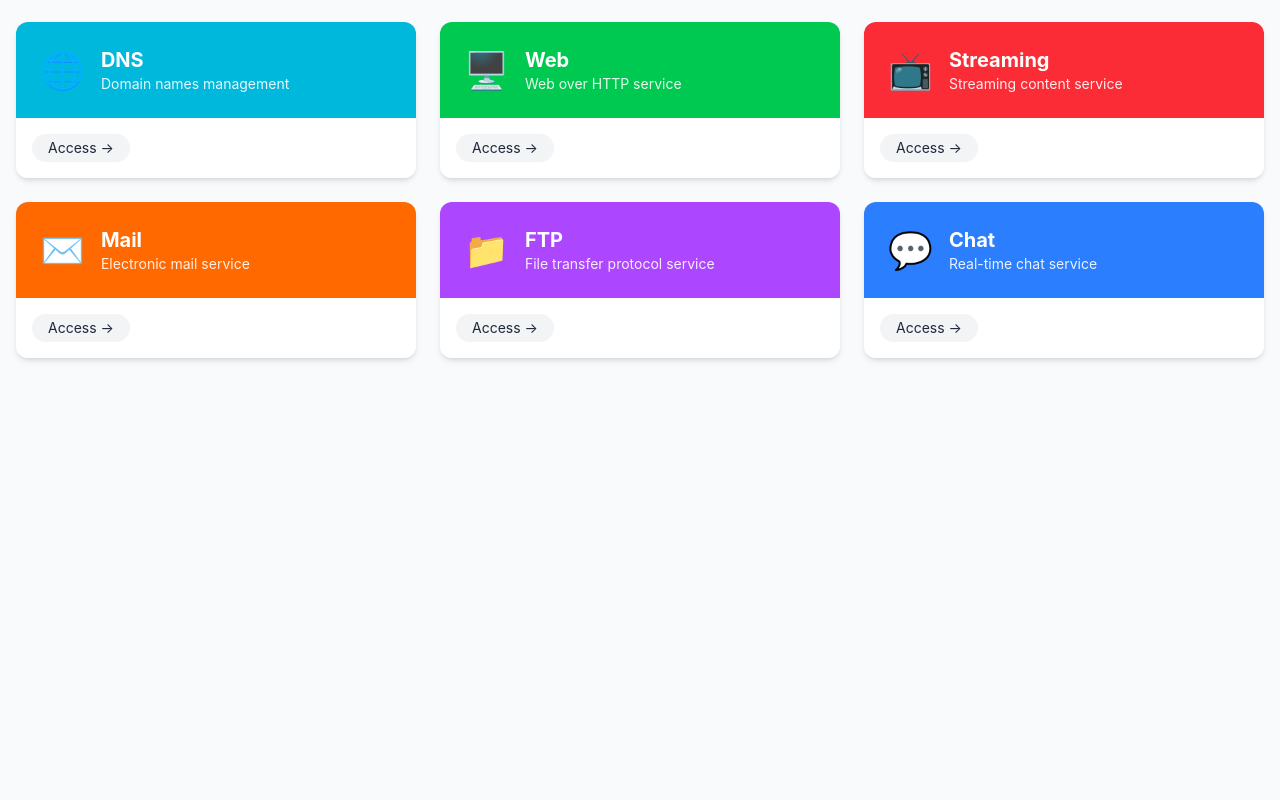
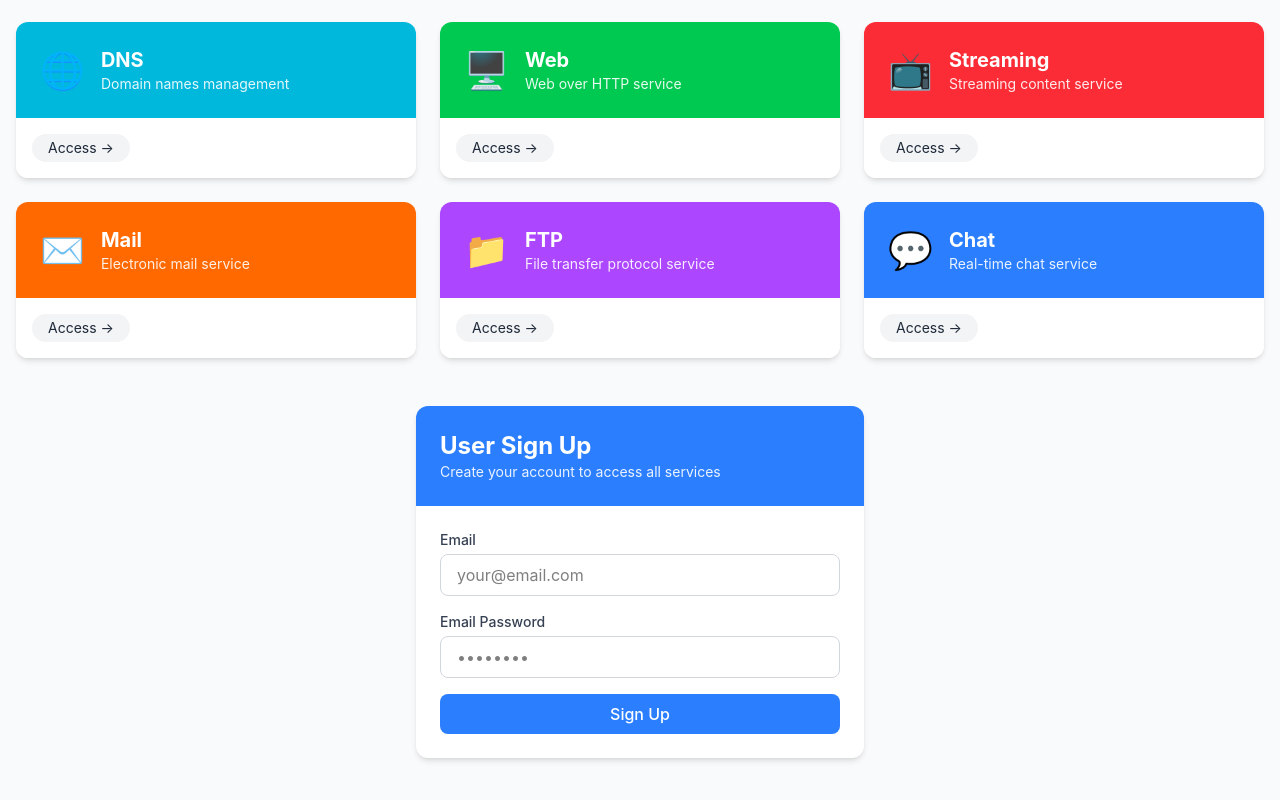
Before and after one commit to HakkinDavid/multiprotocol-server-app, a SvelteKit app in the folder frontend/: page / in a window 1280 px wide. Shown: the part 266-1066 px from the top of the page. Before the commit the page ends 1032 px from the top, so only its background shows below. Built offline with nearby package versions, Linux system fonts and the light colour scheme.

Commit message:
Create user registration and use it to send emails

```diff
--- a/frontend/src/routes/+page.svelte
+++ b/frontend/src/routes/+page.svelte
@@ -2,6 +2,7 @@
 	import Header from '$lib/components/Header.svelte';
 	import Footer from '$lib/components/Footer.svelte';
 	import { goto } from '$app/navigation';
+	import { browser } from '$app/environment';
 
 	const services = [
 		{
@@ -53,6 +54,30 @@
 			description: 'Real-time chat service'
 		}
 	];
+
+	let email = '';
+	let password = '';
+	let message = '';
+
+	async function handleSubmit() {
+		try {
+			const response = await fetch('http://localhost:8000/register', {
+				method: 'POST',
+				headers: {
+					'Content-Type': 'application/json'
+				},
+				body: JSON.stringify({ email, password })
+			});
+			const data = await response.json();
+			message = data.message;
+			// Guardar el email en una cookie
+			if (browser) {
+				document.cookie = `userEmail=${email}; path=/; max-age=31536000`; // 1 año
+			}
+		} catch (error) {
+			message = 'Error registering user: ' + (error instanceof Error ? error.message : String(error));
+		}
+	}
 </script>
 
 <Header title="Multiprotocol Server App" />
@@ -90,6 +115,50 @@
 			</div>
 		{/each}
 	</div>
+
+	<div class="mt-12 max-w-md mx-auto bg-white rounded-xl shadow-md overflow-hidden">
+		<div class="bg-blue-500 p-6 text-white">
+			<h2 class="text-2xl font-bold">User Sign Up</h2>
+			<p class="text-sm opacity-90">Create your account to access all services</p>
+		</div>
+		<div class="p-6">
+			<form on:submit|preventDefault={handleSubmit} class="space-y-4">
+				<div>
+					<label for="email" class="block text-sm font-medium text-gray-700 mb-1">Email</label>
+					<input
+						type="email"
+						id="email"
+						bind:value={email}
+						required
+						class="w-full px-4 py-2 border border-gray-300 rounded-lg focus:ring-2 focus:ring-blue-500 focus:border-blue-500 outline-none transition-colors"
+						placeholder="your@email.com"
+					/>
+				</div>
+				<div>
+					<label for="password" class="block text-sm font-medium text-gray-700 mb-1">Email Password</label>
+					<input
+						type="password"
+						id="password"
+						bind:value={password}
+						required
+						class="w-full px-4 py-2 border border-gray-300 rounded-lg focus:ring-2 focus:ring-blue-500 focus:border-blue-500 outline-none transition-colors"
+						placeholder="••••••••"
+					/>
+				</div>
+				<button
+					type="submit"
+					class="w-full bg-blue-500 text-white py-2 px-4 rounded-lg hover:bg-blue-600 transition-colors font-medium"
+				>
+					Sign Up
+				</button>
+			</form>
+			{#if message}
+				<div class="mt-4 p-3 rounded-lg {message.includes('Error') ? 'bg-red-100 text-red-700' : 'bg-green-100 text-green-700'}">
+					{message}
+				</div>
+			{/if}
+		</div>
+	</div>
 </main>
 
 <Footer />
--- a/frontend/src/routes/chat/+page.svelte
+++ b/frontend/src/routes/chat/+page.svelte
@@ -1,6 +1,6 @@
 <script>
 	import Header from '$lib/components/Header.svelte';
-  	import Footer from '$lib/components/Footer.svelte';
+	import Footer from '$lib/components/Footer.svelte';
 	import { onMount } from 'svelte';
 	import { messages, connectWebSocket, sendMessage } from '$lib/stores/chat';
 
@@ -43,7 +43,7 @@
 	</div>
 </div>
 
-<Footer/>
+<Footer />
 
 <style>
 	.chat-container {
--- a/frontend/src/routes/mail/+page.svelte
+++ b/frontend/src/routes/mail/+page.svelte
@@ -18,16 +18,33 @@
 			return;
 		}
 
+		const userEmail = getCookie('userEmail');
+		if (!userEmail) {
+			message = 'User email not found. Please register first.';
+			return;
+		}
+
+		const mailData = {
+			...mail,
+			from: userEmail
+		};
+
 		const res = await fetch(`${PUBLIC_BACKEND_URL}/mail`, {
 			method: 'POST',
 			headers: { 'Content-Type': 'application/json' },
-			body: JSON.stringify(mail)
+			body: JSON.stringify(mailData)
 		});
 
 		const data = await res.json();
 		message = data.message || 'Failed to send';
 		mail = { to: '', subject: '', body: '' };
 		await loadInbox();
+	}
+
+	function getCookie(name) {
+		const value = `; ${document.cookie}`;
+		const parts = value.split(`; ${name}=`);
+		if (parts.length === 2) return parts.pop()?.split(';').shift();
 	}
 
 	async function loadInbox() {
```
Also changed, not shown: 1 other file (tests, documents, lock files or other folders).
